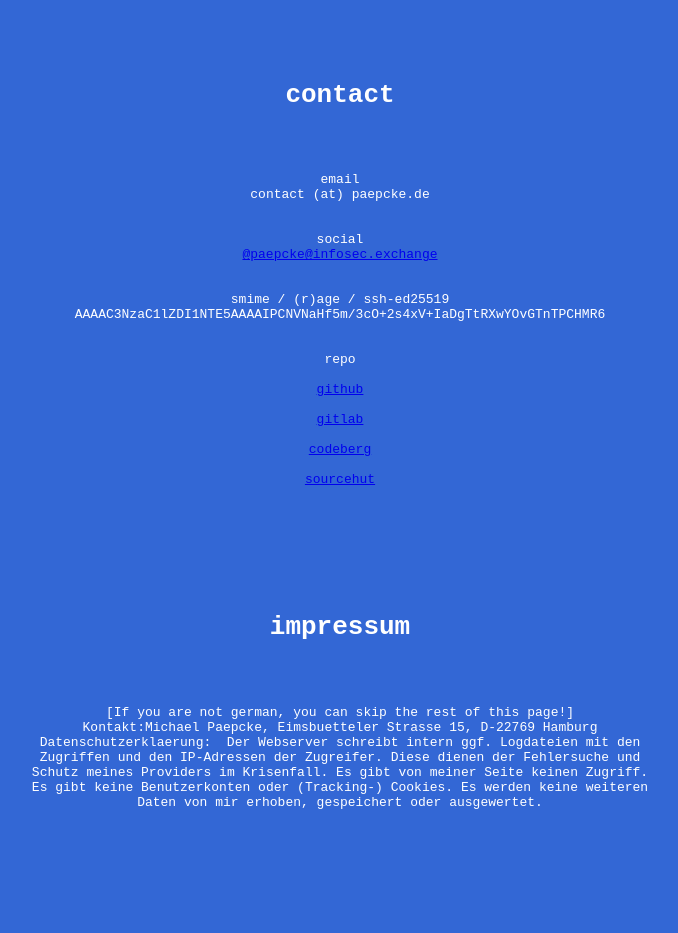
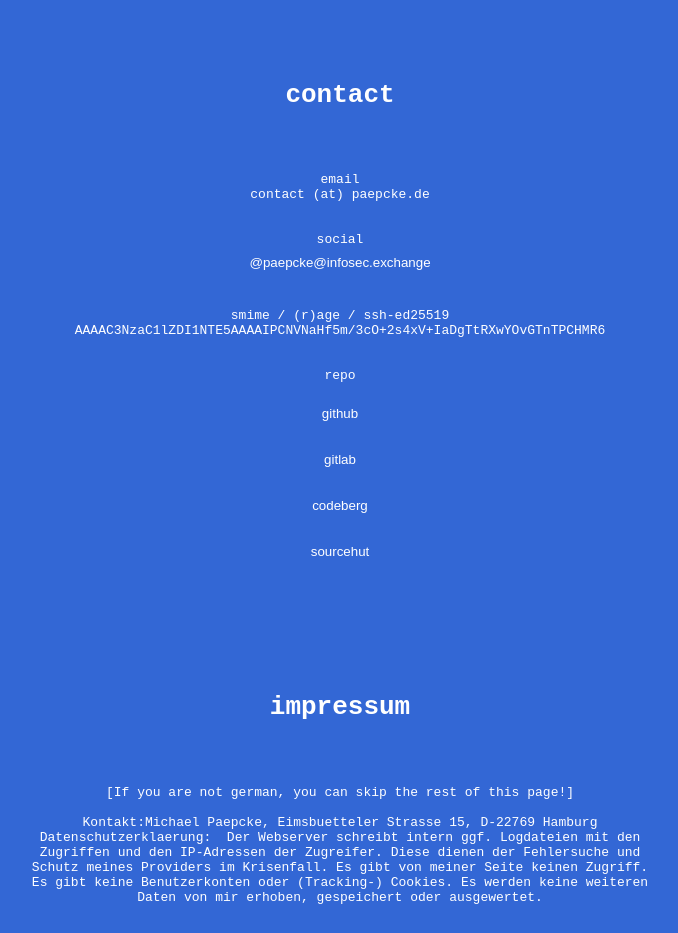
Before and after one commit to paepckehh/paepckehh.github.io, a plain HTML site: page imp.html in a window 1280 px wide. Shown: the whole page, without its empty margins (300-978 px from the left). Before the commit the page ends 838 px from the top, so only its background shows below. Drawn offline with Linux system fonts and the light colour scheme.

Commit message:
generate static site

```diff
--- a/imp.html
+++ b/imp.html
@@ -3,20 +3,22 @@
 <style>
     body {text-align: center; font-family: Helvetica; color:#FFF;background-color:#3367d5;}
     h1 { margin-top: 10vh }
+    button        { background:#3367d5;color:#FFF;border:0px;padding:.5rem;font-style:normal;}
+    button:hover  { color:#3367d5;background:#FFF;border-radius:8px;padding:.5rem;font-style:normal;}
 </style>
 <title>paepcke.de</title></head>
 <body><pre>
 <h1>contact</h1><br><br>
 email<br>contact (at) paepcke.de<br><br>
-social<br><a href="https://infosec.exchange/@paepcke">@paepcke@infosec.exchange</a><br><br>
+social<br><a href="https://infosec.exchange/@paepcke"><button>@paepcke@infosec.exchange</button></a><br><br>
 smime / (r)age / ssh-ed25519<br>AAAAC3NzaC1lZDI1NTE5AAAAIPCNVNaHf5m/3cO+2s4xV+IaDgTtRXwYOvGTnTPCHMR6<br><br>
 repo<br>
-<a href="https://github.com/paepckehh">github</a><br>
-<a href="https://gitlab.com/paepcke">gitlab</a><br>
-<a href="https://codeberg.org/paepcke">codeberg</a><br>
-<a href="https://sr.ht/~paepcke">sourcehut</a><br><br><br>
+<a href="https://github.com/paepckehh"><button>github</button></a><br>
+<a href="https://gitlab.com/paepcke"><button>gitlab</button></a><br>
+<a href="https://codeberg.org/paepcke"><button>codeberg</button></a><br>
+<a href="https://sr.ht/~paepcke"><button>sourcehut</button></a><br><br><br>
 <h1>impressum</h1><br><br>
-[If you are not german, you can skip the rest of this page!]
+[If you are not german, you can skip the rest of this page!]<br>
 Kontakt:Michael Paepcke, Eimsbuetteler Strasse 15, D-22769 Hamburg
 Datenschutzerklaerung:  Der Webserver schreibt intern ggf. Logdateien mit den
 Zugriffen und den IP-Adressen der Zugreifer. Diese dienen der Fehlersuche und
```
